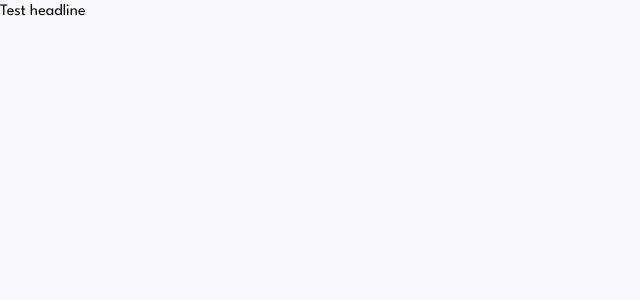
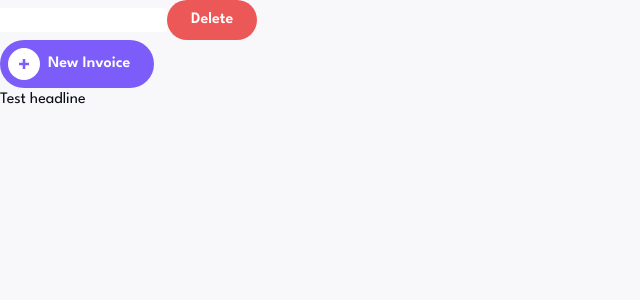
Before and after one commit to TomasLukes/innovoicer, a Next.js app in the folder frontend/: page / in a window 1280 px wide. Shown: the top 300 px of the page, without its empty margins (0-640 px from the left). Built offline with nearby package versions, Linux system fonts and the light colour scheme.

Commit message:
Create ButtonDelete and ButtonNewInvoice UI components

```diff
--- /dev/null
+++ b/frontend/src/app/components/ui/buttons/ButtonDelete.tsx
@@ -0,0 +1,8 @@
+
+export default function ButtonDelete() {
+    return (
+        <button className="bg-danger hover:bg-danger-light text-white font-semibold py-2 px-6 rounded-full" type="button">
+            Delete
+        </button>
+    )
+  }
--- /dev/null
+++ b/frontend/src/app/components/ui/buttons/ButtonNewInvoice.tsx
@@ -0,0 +1,12 @@
+
+export default function ButtonNewInvoice() {
+    return (
+        <button className="flex items-center gap-2 bg-primary hover:bg-primary-light text-white font-semibold py-2 px-6 rounded-full" type="button">
+            <svg className="-ml-4" width="32" height="32" viewBox="0 0 32 32" fill="none" xmlns="http://www.w3.org/2000/svg">
+                <circle cx="16" cy="16" r="16" fill="white"/>
+                <path d="M17.3131 21.0229V17.3131H21.0229V14.7328H17.3131V11.0229H14.7328V14.7328H11.0229V17.3131H14.7328V21.0229H17.3131Z" fill="#7C5DFA"/>
+            </svg>
+            <label>New Invoice</label>
+        </button>
+    )
+}
--- a/frontend/src/app/page.tsx
+++ b/frontend/src/app/page.tsx
@@ -1,7 +1,16 @@
+import ButtonDelete from "./components/ui/buttons/ButtonDelete";
+import ButtonNewInvoice from "./components/ui/buttons/ButtonNewInvoice";
 
 export default function Home() {
   return (
     <main className="h-screen w-screen bg-light-bg dark:bg-dark-bg">
+      <section>
+        <label htmlFor="">
+          <input type="text" />
+        </label>
+        <ButtonDelete />
+        <ButtonNewInvoice />
+      </section>
       <h1 className="text-light-typo dark:text-dark-typo">Test headline</h1>
     </main>
   )
```
Also changed, not shown: frontend/public/assets/icons/plus-circle-icon.svg (added).
